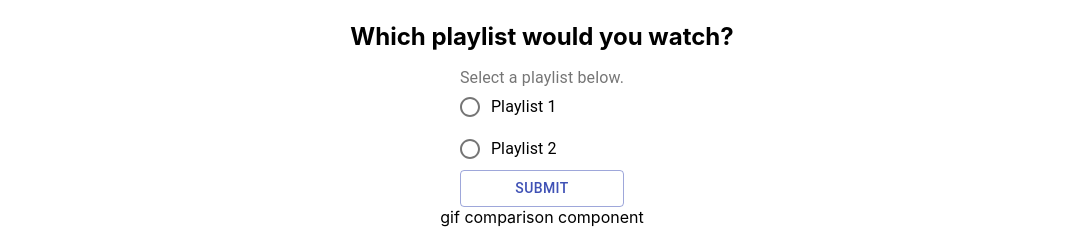
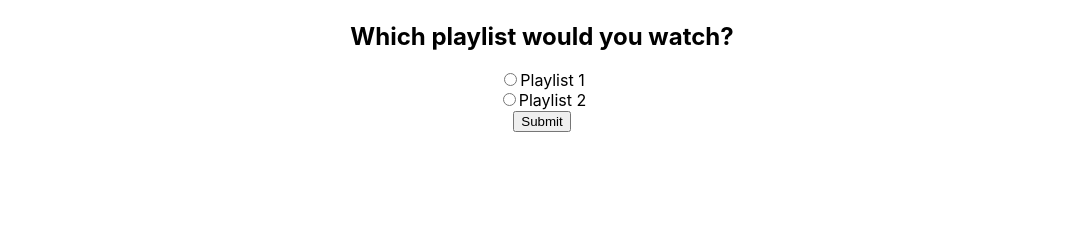
Before and after one commit to ashukanitkar/tmd_project, a React (Create React App) app in the folder frontend/: page / in a window 1280 px wide. Shown: the part 952-1179 px from the top of the page, without its empty margins (98-1181 px from the left). After the commit the page ends 1084 px from the top, so only its background shows below. Built offline with nearby package versions, Linux system fonts and the light colour scheme.

Commit message:
converts app to class and adds conditional rendering

```diff
--- a/frontend/src/App.js
+++ b/frontend/src/App.js
@@ -9,47 +9,55 @@ import FormLabel from '@material-ui/core/FormLabel';
 import Button from "@material-ui/core/Button";
 import GifComparison from "./components/GifComparison"
 
-function App() {
+class App extends React.Component {
+
+    constructor(props) {
+        super(props);
+        this.state = {
+            name: "React",
+            selectedOption: null
+        };
+        this.onValueChange = this.onValueChange.bind(this);
+        this.formSubmit = this.formSubmit.bind(this);
+    }
 
     // benje.roy12@gmail.com
-    const titles = ["https://www.youtube.com/embed/S7xdgMoFWdk", "https://www.youtube.com/embed/eiqaqrHPixw",
+    titles = ["https://www.youtube.com/embed/S7xdgMoFWdk", "https://www.youtube.com/embed/eiqaqrHPixw",
     "https://www.youtube.com/embed/BjzDJhZDw3M", "https://www.youtube.com/embed/C_fEIVwjrew",
     "https://www.youtube.com/embed/EQfO7p05iVU", "https://www.youtube.com/embed/v-43wPyblUA"]
 
     // aleeha.hashim11@gmail.com
-    const titles2 = ["https://www.youtube.com/embed/ZwULdrDijbI", "https://www.youtube.com/embed/Yn2tHcZEnF0",
+    titles2 = ["https://www.youtube.com/embed/ZwULdrDijbI", "https://www.youtube.com/embed/Yn2tHcZEnF0",
     "https://www.youtube.com/embed/J6Yy9eFTPak", "https://www.youtube.com/embed/gGrRMGr90qw",
     "https://www.youtube.com/embed/EQfO7p05iVU", "https://www.youtube.com/embed/pFnQYgCPJyo"]
 
-    const [value, setValue] = React.useState('false');
+    onValueChange(event) {
+        this.setState({
+        selectedOption: event.target.value
+        });
+    }
 
-    let state = {
-        isSubmitted: false
-    };
+    formSubmit(event) {
+        event.preventDefault();
+        if (this.state.selectedOption == "playlist1" || this.state.selectedOption == "playlist2") {
+            this.setState({
+                isSubmitted: true
+            })
+        }
+        else {
+            console.log("error submitting")
+        }
+    }
 
-    const handleChange = (event) => {
-        console.log('handle change')
-        setValue(event.target.value);
-    };
-
-    const handleSubmit = (event) => {
-        console.log('handle submit')
-        event.preventDefault();
-        if (value === 'playlist1') {
-            console.log('playlist1')
-            state.isSubmitted = true;
-        } else if (value === 'playlist2') {
-            state.isSubmitted = true;
-            console.log('playlist2')
+    render() {
+        const renderGifs = () => {
+        if (this.state.isSubmitted) {
+            return (<GifComparison/>);
         } else {
-            console.log('error')
-        }
-    };
-
             return (
                 <div className="App">
                     <h2>Playlist 1</h2>
-            {titles.map(function (name, index) {
+                    {this.titles.map(function (name, index) {
                         return <iframe width="340" height="200" src={name}
                                         title="YouTube video player" frameBorder="0"
                                         allow="accelerometer; autoplay; clipboard-write; encrypted-media; gyroscope; picture-in-picture"
@@ -57,7 +65,7 @@ function App() {
                     })}
 
                     <h2>Playlist 2</h2>
-            {titles2.map(function (name, index) {
+                    {this.titles2.map(function (name, index) {
                         return <iframe width="340" height="200" src={name}
                                         title="YouTube video player" frameBorder="0"
                                         allow="accelerometer; autoplay; clipboard-write; encrypted-media; gyroscope; picture-in-picture"
@@ -66,23 +74,122 @@ function App() {
 
                     <h2>Which playlist would you watch?</h2>
 
-            <form onSubmit={handleSubmit}>
-                <FormControl component="fieldset">
-                    <FormLabel component="legend">Select a playlist below.</FormLabel>
-                    <RadioGroup name="gender1" value={value} onChange={handleChange}>
-                        <FormControlLabel value="playlist1" control={<Radio/>} label="Playlist 1"/>
-                        <FormControlLabel value="playlist2" control={<Radio/>} label="Playlist 2"/>
-                    </RadioGroup>
-                    <Button type="submit" variant="outlined" color="primary">Submit</Button>
-                </FormControl>
+
+                    <form onSubmit={this.formSubmit}>
+                        <div className="radio">
+                        <label>
+                            <input
+                            type="radio"
+                            value="playlist1"
+                            checked={this.state.selectedOption === "playlist1"}
+                            onChange={this.onValueChange}
+                            />
+                            Playlist 1
+                        </label>
+                        </div>
+                        <div className="radio">
+                        <label>
+                            <input
+                            type="radio"
+                            value="playlist2"
+                            checked={this.state.selectedOption === "playlist2"}
+                            onChange={this.onValueChange}
+                            />
+                            Playlist 2
+                        </label>
+                        </div>
+                        <button className="btn btn-default" type="submit">
+                        Submit
+                        </button>
                     </form>
+                </div>
+            )}
+        }
+        return (renderGifs())
+    }
 
-            {/*render conditionally*/}
-            <GifComparison/>
+}
 
-        </div>
-    );
-}
+    // constructor(props) {
+    //     super(props);
+    //     this.state = {
+    //         isSubmitted: false,
+    //         selectedOption: null
+    //       };
+    //     this.handleChange = this.handleChange.bind(this);
+    //     this.handleSubmit = this.handleSubmit.bind(this);
+
+    //   }
+
+
+
+
+    // handleChange = (event) => {
+    //     console.log('handle change')
+    //     this.state.selectedOption = event.target.value
+    // };
+
+    // handleSubmit(event) {
+    //     console.log(event)
+    //     this.state.isSubmitted = true
+    //     // console.log('handle submit')
+    //     // event.preventDefault();
+    //     // if (value === 'playlist1') {
+    //     //     console.log('playlist1')
+    //     //     state.isSubmitted = true;
+    //     // } else if (value === 'playlist2') {
+    //     //     state.isSubmitted = true;
+    //     //     console.log('playlist2')
+    //     // } else {
+    //     //     console.log('error')
+    //     // }
+    // };
+
+    // render() {
+
+    //     const renderGifs = () => {
+    //     if (this.state.isSubmitted) {
+    //         return (<button>Logout</button>);
+    //     } else {
+    //         return (
+    //             <div className="App">
+    //                 <h2>Playlist 1</h2>
+    //                 {this.titles.map(function (name, index) {
+    //                     return <iframe width="340" height="200" src={name}
+    //                                    title="YouTube video player" frameBorder="0"
+    //                                    allow="accelerometer; autoplay; clipboard-write; encrypted-media; gyroscope; picture-in-picture"
+    //                                    allowFullScreen></iframe>;
+    //                 })}
+
+    //                 <h2>Playlist 2</h2>
+    //                 {this.titles2.map(function (name, index) {
+    //                     return <iframe width="340" height="200" src={name}
+    //                                    title="YouTube video player" frameBorder="0"
+    //                                    allow="accelerometer; autoplay; clipboard-write; encrypted-media; gyroscope; picture-in-picture"
+    //                                    allowFullScreen></iframe>;
+    //                 })}
+
+    //                 <h2>Which playlist would you watch?</h2>
+
+    //                 <form onSubmit={this.handleSubmit}>
+    //                     <FormControl component="fieldset">
+    //                         <FormLabel component="legend">Select a playlist below.</FormLabel>
+    //                         <RadioGroup name="gender1" value={"value"} onChange={this.handleChange}>
+    //                             <FormControlLabel value="playlist1" control={<Radio/>} label="Playlist 1"/>
+    //                             <FormControlLabel value="playlist2" control={<Radio/>} label="Playlist 2"/>
+    //                         </RadioGroup>
+    //                         <Button type="submit" variant="outlined" color="primary">Submit</Button>
+    //                     </FormControl>
+    //                 </form>
+    //                 <GifComparison/>
+
+    //             </div>
+    //             );
+    //     }
+    //     }
+    //     return (renderGifs())
+    //     };
+
 
 
 export default App;
```
Lines whose indentation alone changed are shown as unchanged.
